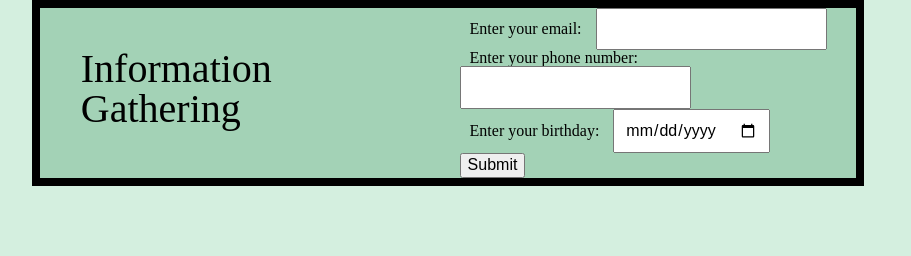
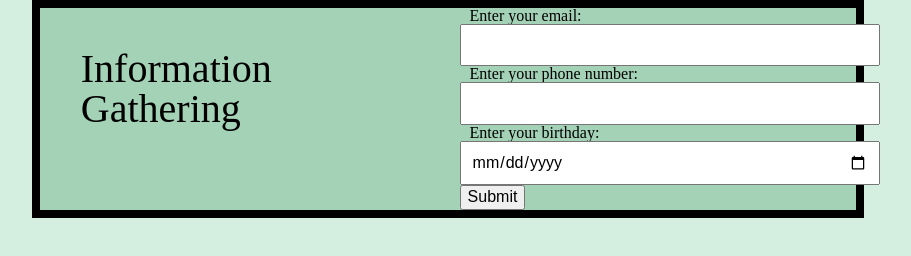
Before and after one commit to zealousITMD362/lab2, a plain HTML site: page index.html in a window 1280 px wide. Shown: the whole page, without its empty margins (192-1103 px from the left). Drawn offline with Linux system fonts and the light colour scheme.

Commit message:
trying to make transition smoother

```diff
--- a/css/screen.css
+++ b/css/screen.css
@@ -8,21 +8,26 @@ h1 {
 }
 #birthgroup input, label {
   padding: 10px;
+  width: 100%;
 }
 #phonegroup input, label {
   padding: 10px;
+  width: 100%;
 }
 #emailgroup input, label {
   padding: 10px;
+  width: 100%;
 }
 #submit::before {
   content: \a;
   white-space: pre;
+  padding: 10px;
+  background-color: #A3D2B6;
 }
 #info {
   border: 0.5em solid black;
   box-sizing: border-box;
-  width: 80%;
+  width: 90%;
   margin: auto;
   background-color: #A3D2B6;
   display: flex;
```
